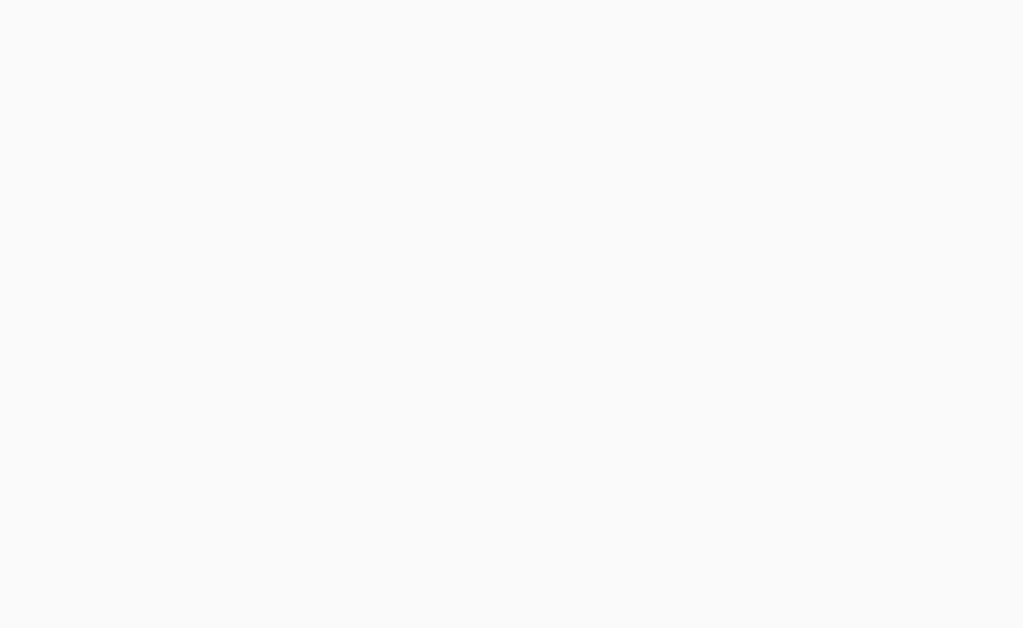
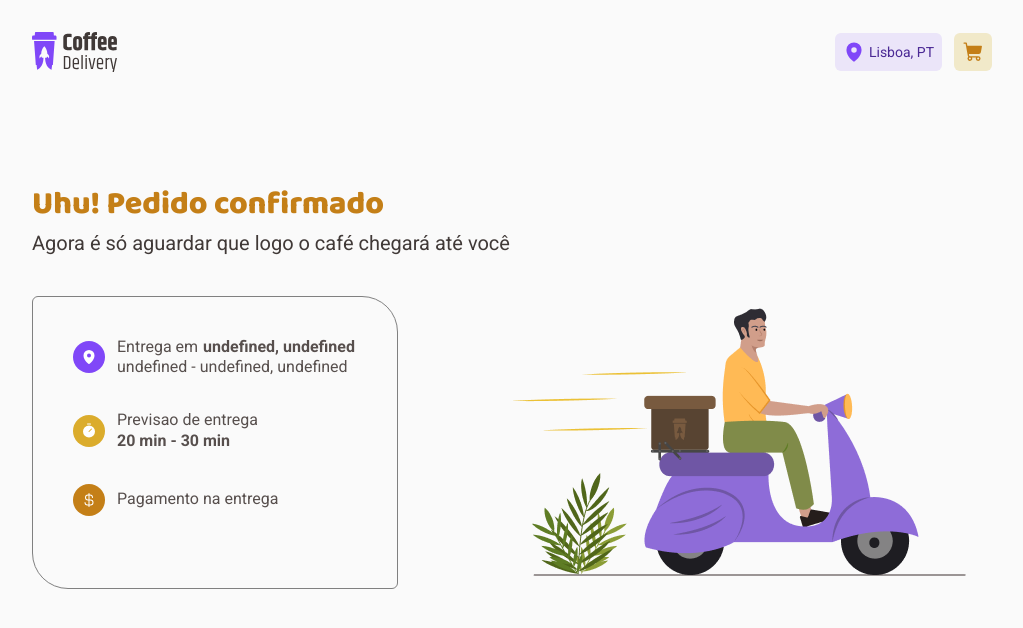
Before and after one commit to RafaelLimaSouza/coffee-delivery, a React (Vite) app: page /success in a window 1280 px wide. Before the commit this address had no page. Shown: the top 628 px of the page, without its empty margins (128-1151 px from the left). Built offline with nearby package versions, Linux system fonts and the light colour scheme; the HTML template or start-up script is replaced by a standard one.

Commit message:
feat: create success page

```diff
--- a/src/contexts/cart.context.tsx
+++ b/src/contexts/cart.context.tsx
@@ -37,8 +37,14 @@ interface CartContextProps {
   removeItem: (productId: string) => void
   addUnit: (productId: string) => void
   removeUnit: (productId: string) => void
-  confirmOrder: (personalInfo: IPersonalDataValues) => void
+  confirmOrder: (
+    personalInfo: IPersonalDataValues,
+    afterSubmit: () => void,
+  ) => void
+  getTax: () => number
 }
+
+const TAX = 3.5
 
 export const CartContext = createContext({} as CartContextProps)
 
@@ -111,12 +117,19 @@ export const CartContextProvider = ({ children }: CartContextProvider) => {
     })
   }
 
-  const confirmOrder = (personalInfo: IPersonalDataValues) => {
+  const confirmOrder = (
+    personalInfo: IPersonalDataValues,
+    afterSubmit: () => void,
+  ) => {
     setBill({
       products: order,
       personalInfo,
     })
+
+    afterSubmit()
   }
+
+  const getTax = () => TAX
 
   return (
     <CartContext.Provider
@@ -128,6 +141,7 @@ export const CartContextProvider = ({ children }: CartContextProvider) => {
         addUnit,
         removeUnit,
         confirmOrder,
+        getTax,
       }}
     >
       {children}
--- a/src/pages/checkout/index.tsx
+++ b/src/pages/checkout/index.tsx
@@ -32,18 +32,20 @@ import {
 } from './styles'
 import { QuantityInput } from '../../components/Form/QuantityInput'
 import { IPersonalDataValues } from '../../contexts/cart.context'
-
-const TAX = 3.5
+import { useNavigate } from 'react-router-dom'
 
 export function Checkout() {
   const theme = useTheme()
 
-  const { order, addUnit, removeUnit, confirmOrder, removeItem } = useCart()
+  const navigate = useNavigate()
+
+  const { order, addUnit, removeUnit, confirmOrder, removeItem, getTax } =
+    useCart()
 
   const { register, watch, handleSubmit } = useForm<IPersonalDataValues>()
 
   function onSubmit(data: IPersonalDataValues) {
-    confirmOrder(data)
+    confirmOrder(data, () => navigate('/success'))
   }
 
   const getProduct = (productId: string) =>
@@ -192,12 +194,12 @@ export function Checkout() {
 
             <div>
               <span>Entrega</span>
-              <span>{`R$ ${TAX}`}</span>
+              <span>{`R$ ${getTax()}`}</span>
             </div>
 
             <div>
               <span>Total</span>
-              <span>{`R$ ${(totalAmount + TAX).toFixed(2)}`}</span>
+              <span>{`R$ ${(totalAmount + getTax()).toFixed(2)}`}</span>
             </div>
           </div>
 
--- /dev/null
+++ b/src/pages/success/index.tsx
@@ -0,0 +1,82 @@
+import { MapPin, Timer, CurrencyDollar } from '@phosphor-icons/react'
+
+import { useTheme } from 'styled-components'
+
+import successImage from '../../assets/success-image.png'
+
+import { SuccessContainer, Wrapper, BoxInfo, WrapperIcon } from './styles'
+import { useCart } from '../../hooks/use-Cart.hook'
+
+export function Success() {
+  const theme = useTheme()
+
+  const { bill } = useCart()
+
+  const getPaymentTypeLabel = (type: string) => {
+    if (type === 'credit') return 'Cartão de Crédito'
+
+    if (type === 'debit') return 'Cartão de Dédito'
+
+    if (type === 'cash') return 'Dinheiro'
+
+    return ''
+  }
+
+  return (
+    <SuccessContainer>
+      <h1>Uhu! Pedido confirmado</h1>
+
+      <p>Agora é só aguardar que logo o café chegará até você</p>
+
+      <Wrapper>
+        <BoxInfo>
+          <div>
+            <WrapperIcon $backgroundColor={theme.colors.purple}>
+              <MapPin size={16} weight="fill" />
+            </WrapperIcon>
+            <div>
+              <span>
+                Entrega em{' '}
+                <address>
+                  <strong>{`${bill.personalInfo?.street}, ${bill.personalInfo?.number}`}</strong>
+                </address>
+              </span>
+              <span>{`${bill.personalInfo?.district} - ${bill.personalInfo?.city}, ${bill.personalInfo?.uf}`}</span>
+            </div>
+          </div>
+
+          <div>
+            <WrapperIcon $backgroundColor={theme.colors.yellow}>
+              <Timer size={16} weight="fill" />
+            </WrapperIcon>
+            <div>
+              <span>Previsao de entrega</span>
+              <span>
+                <strong>20 min - 30 min</strong>
+              </span>
+            </div>
+          </div>
+
+          <div>
+            <WrapperIcon $backgroundColor={theme.colors['yellow-dark']}>
+              <CurrencyDollar size={16} />
+            </WrapperIcon>
+            <div>
+              <span>Pagamento na entrega</span>
+              <span>
+                <strong>
+                  {getPaymentTypeLabel(bill.personalInfo?.payment_type ?? '')}
+                </strong>
+              </span>
+            </div>
+          </div>
+        </BoxInfo>
+
+        <img
+          src={successImage}
+          alt="Homem pilotando uma scooter com uma sacola acima do bau"
+        />
+      </Wrapper>
+    </SuccessContainer>
+  )
+}
--- /dev/null
+++ b/src/pages/success/styles.ts
@@ -0,0 +1,93 @@
+import styled from 'styled-components'
+
+import { mixins } from '../../styles/mixins'
+
+export const SuccessContainer = styled.div`
+  display: flex;
+  flex-direction: column;
+
+  width: 100%;
+
+  padding-top: 8rem;
+
+  h1 {
+    margin-bottom: 0.4rem;
+    ${mixins.fonts['title-l']};
+    color: ${({ theme }) => theme.colors['yellow-dark']};
+  }
+
+  p {
+    ${mixins.fonts['text-l']};
+    color: ${({ theme }) => theme.colors['base-subtitle']};
+  }
+`
+
+export const Wrapper = styled.div`
+  display: grid;
+  grid-template-columns: 1fr 1fr;
+  align-content: flex-start;
+
+  grid-gap: 10.2rem;
+
+  width: 100%;
+
+  margin-top: 4rem;
+`
+
+export const BoxInfo = styled.div`
+  display: flex;
+  flex-direction: column;
+  width: 100%;
+
+  gap: 3.2rem;
+  padding: 4rem;
+
+  border: 1px solid gray;
+  border-radius: 6px 36px 6px 36px;
+
+  > div {
+    display: flex;
+    flex-direction: row;
+    align-items: center;
+
+    width: 100%;
+    gap: 1.2rem;
+
+    div:last-of-type {
+      display: flex;
+      flex-direction: column;
+      justify-content: center;
+    }
+  }
+
+  span {
+    display: inline-flex;
+    gap: 0.5rem;
+    ${mixins.fonts['text-m']};
+    color: ${({ theme }) => theme.colors['base-text']};
+
+    address {
+      font-style: normal;
+    }
+  }
+`
+
+interface WrapperIconProps {
+  $backgroundColor: string
+}
+export const WrapperIcon = styled.div<WrapperIconProps>`
+  display: flex;
+  flex-direction: row;
+  align-items: center;
+  justify-content: center;
+
+  width: 3.2rem;
+  height: 3.2rem;
+
+  border-radius: 50%;
+  background-color: ${(props) => props.$backgroundColor};
+
+  svg {
+    fill: ${({ theme }) => theme.colors.white};
+  }
+`
--- a/src/router/index.tsx
+++ b/src/router/index.tsx
@@ -2,6 +2,7 @@ import { Routes, Route } from 'react-router-dom'
 import { DefaultLayout } from '../layouts/default'
 import { CoffeeList } from '../pages/coffee-list'
 import { Checkout } from '../pages/checkout'
+import { Success } from '../pages/success'
 
 export function Router() {
   return (
@@ -9,6 +10,7 @@ export function Router() {
       <Route path="/" element={<DefaultLayout />}>
         <Route path="/" element={<CoffeeList />} />
         <Route path="/checkout" element={<Checkout />} />
+        <Route path="/success" element={<Success />} />
       </Route>
     </Routes>
   )
```
Also changed, not shown: src/assets/success-image.png (added).
